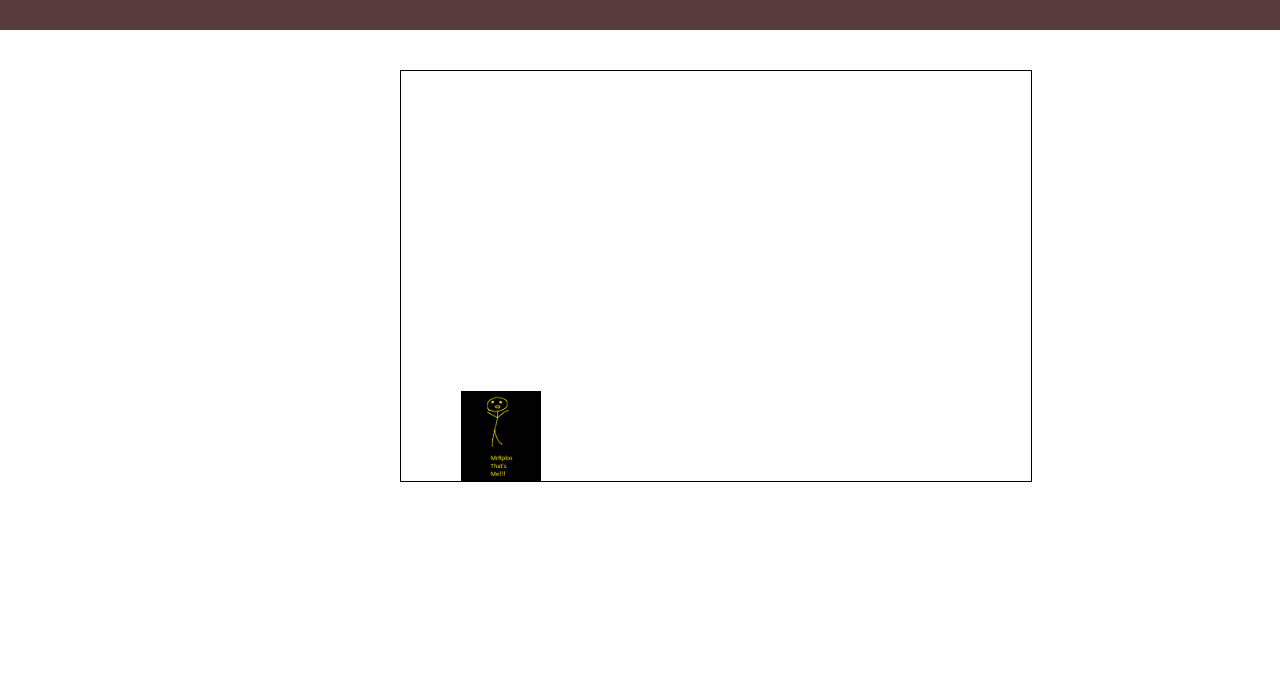
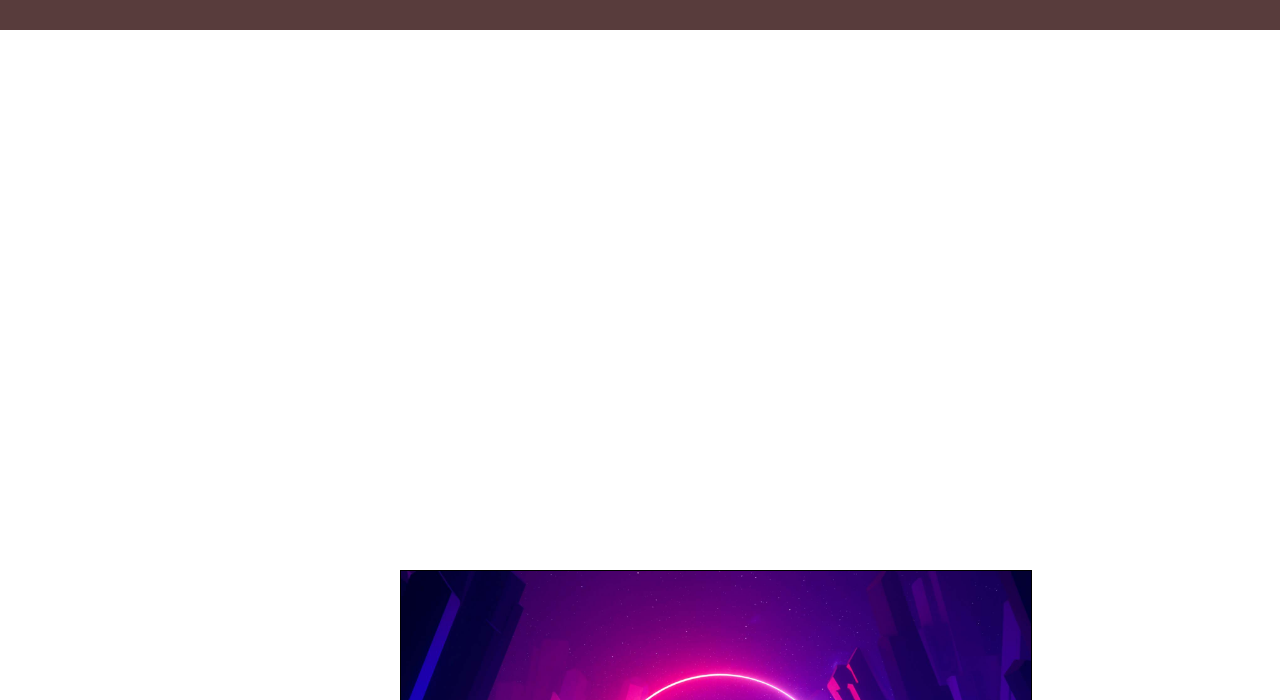
Before and after one commit to MrRplos/MrRplos.Github.io, a plain HTML site: page oqba.html in a window 1280 px wide. Shown: the part 100-800 px from the top of the page. Drawn offline with Linux system fonts and the light colour scheme.

Commit message:
Update Oqba.css

```diff
--- a/Oqba.css
+++ b/Oqba.css
@@ -35,6 +35,10 @@
     border: 1px solid black;
     position: relative;
     left: 400px;
+    background-image: url(Pictures/background-button1.jpg);
+    background-repeat: no-repeat;
+    background-size: 50em;
+    background-position-x: -5em;
 }
 #player {
     width: 80px;
@@ -70,3 +74,7 @@
     0%{left: 1px;}
     100%{left:5px;}
 }
+ins {
+    width: 500px;
+    height: 500px;
+}
```
